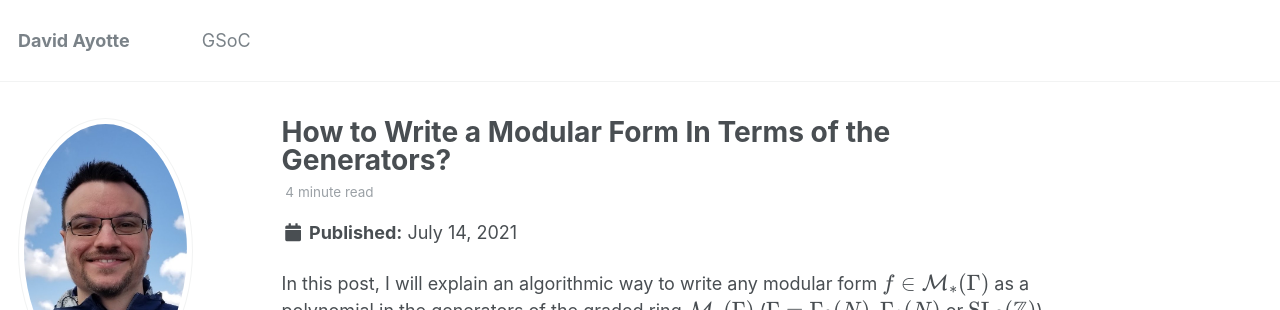
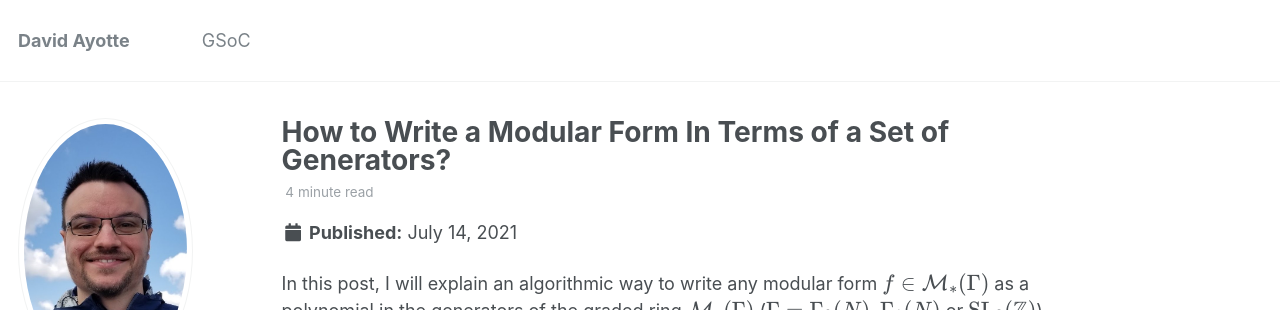
Before and after one commit to DavidAyotte/davidayotte.github.io, a Jekyll site: the page built from _posts/2021-07-14-modform-relations.md, in a window 1280 px wide and 900 px high. Shown: the top 310 px of the window. Built offline with Jekyll 4.4.1, drawn with Linux system fonts in a browser that asks for light colours; formulas are drawn with MathJax 3.

Commit message:
new title

```diff
--- a/_posts/2021-07-14-modform-relations.md
+++ b/_posts/2021-07-14-modform-relations.md
@@ -1,5 +1,5 @@
 ---
-title: 'How to Write a Modular Form In Terms of the Generators?'
+title: 'How to Write a Modular Form In Terms of a Set of Generators?'
 date: 2021-07-14
 permalink: /posts/2021/06/relation/
 tags:
```
